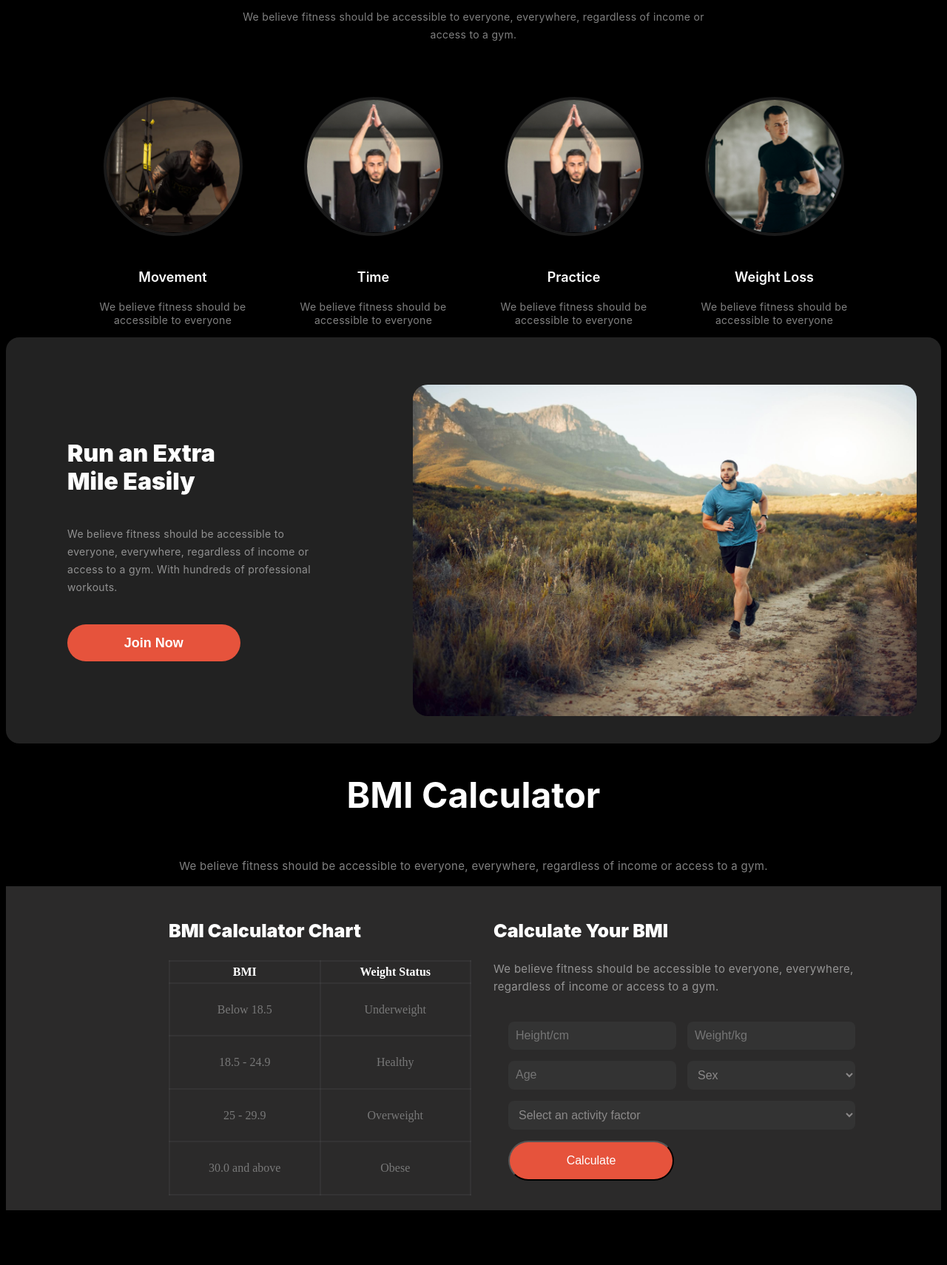
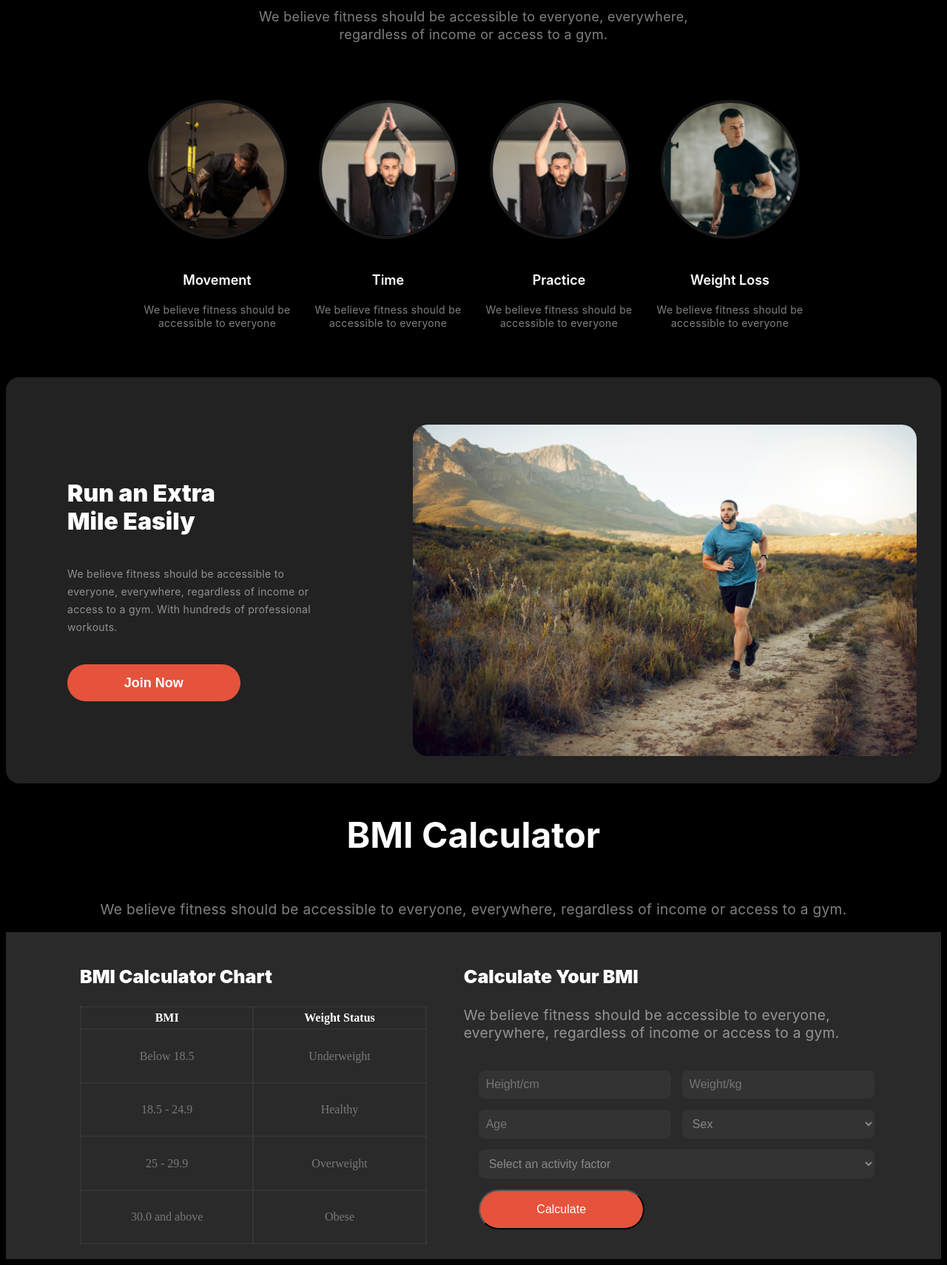
Before and after one commit to DexZed/Programming-Hero-Assignment-2, a plain HTML site: page index.html in a window 1280 px wide. Shown: the part 740-2450 px from the top of the page at 74% size. Before the commit the page ends 2384 px from the top, so only its background shows below. Drawn offline with Linux system fonts and the light colour scheme.

Commit message:
"Updated CSS styles for bmi, habits2, and index pages; added new section to index.html; modified join.css"

```diff
--- a/bmi.css
+++ b/bmi.css
@@ -8,12 +8,14 @@ margin: 0;
 
 }
 .bmi {
+
+    margin-right: 50px;
+    margin-left: 80px;
     overflow: auto;
     display: flex;
-    gap: 30px;
+    gap: 50px;
     padding: 20px;
-    translate: 200px;
-    width: 75%
+
 }
 .bmi-head{
     display: flex;
@@ -72,9 +74,7 @@ margin: 0;
     grid-column: span 2 / auto;
 }
 .bmi-title{
- /* Frame 8 */
 
-/* Auto layout */
 display: flex;
 flex-direction: column;
 align-items: flex-start;
@@ -93,7 +93,7 @@ color: #FFFFFF;
     font-family: 'Inter';
     font-style: normal;
     font-weight: 400;
-    font-size: clamp(15px,50%,18px);
+    font-size: larger;
     line-height: 24px;
     letter-spacing: 0.3px;
     color: rgba(255, 255, 255, 0.5);
@@ -131,7 +131,10 @@ text-decoration: none;
 @media (max-width:576px) {
     .bmi{
         flex-direction: column;
+        margin-right: 0;
+        margin-left: 0;
     }
+
 }
 @media (min-width:993px) {
     .bmi table{
--- a/habits2.css
+++ b/habits2.css
@@ -75,7 +75,7 @@
   }
   @media (max-width: 576px){
     .fitness-cta{
-      translate: 50px;
+      /* translate: 50px; */
     }
     .cta-content{
       translate: -20px;
--- a/index.css
+++ b/index.css
@@ -68,7 +68,7 @@ body {
     font-family: 'Inter';
     font-style: normal;
     font-weight: 400;
-    font-size: large;
+    font-size: x-large;
     line-height: 24px;
     letter-spacing: 0.5px;
     color: rgba(255, 255, 255, 0.5);
@@ -171,7 +171,7 @@ gap: 50px 50px;
     translate: 20px;
     border-radius: 50%;
 }
-@media (max-width:567px) {
+@media (max-width:576px) {
     .ctn-left,.ctn-right{
         grid-column: span 2/auto;
     }
--- a/join.css
+++ b/join.css
@@ -25,7 +25,7 @@ body{
 
   .subtitle {
     color: rgba(255, 255, 255, 0.5);
-    font-size: 14px;
+    font-size: large;
     font-weight: 400;
     line-height: 24px;
     letter-spacing: 0.3px;
@@ -37,7 +37,7 @@ body{
     display: flex;
     margin-top: 58px;
     align-items: center;
-    gap: 40px;
+    margin-bottom: 50px;
     justify-content: start;
     flex-wrap: wrap;
   }
@@ -108,7 +108,7 @@ body{
 
     .features-container {
     justify-content: center;
-      max-width: 100%;
+      max-width: 50%;
       margin-top: 40px;
     }
 
```
Also changed, not shown: index.html (+38 -0 lines).
